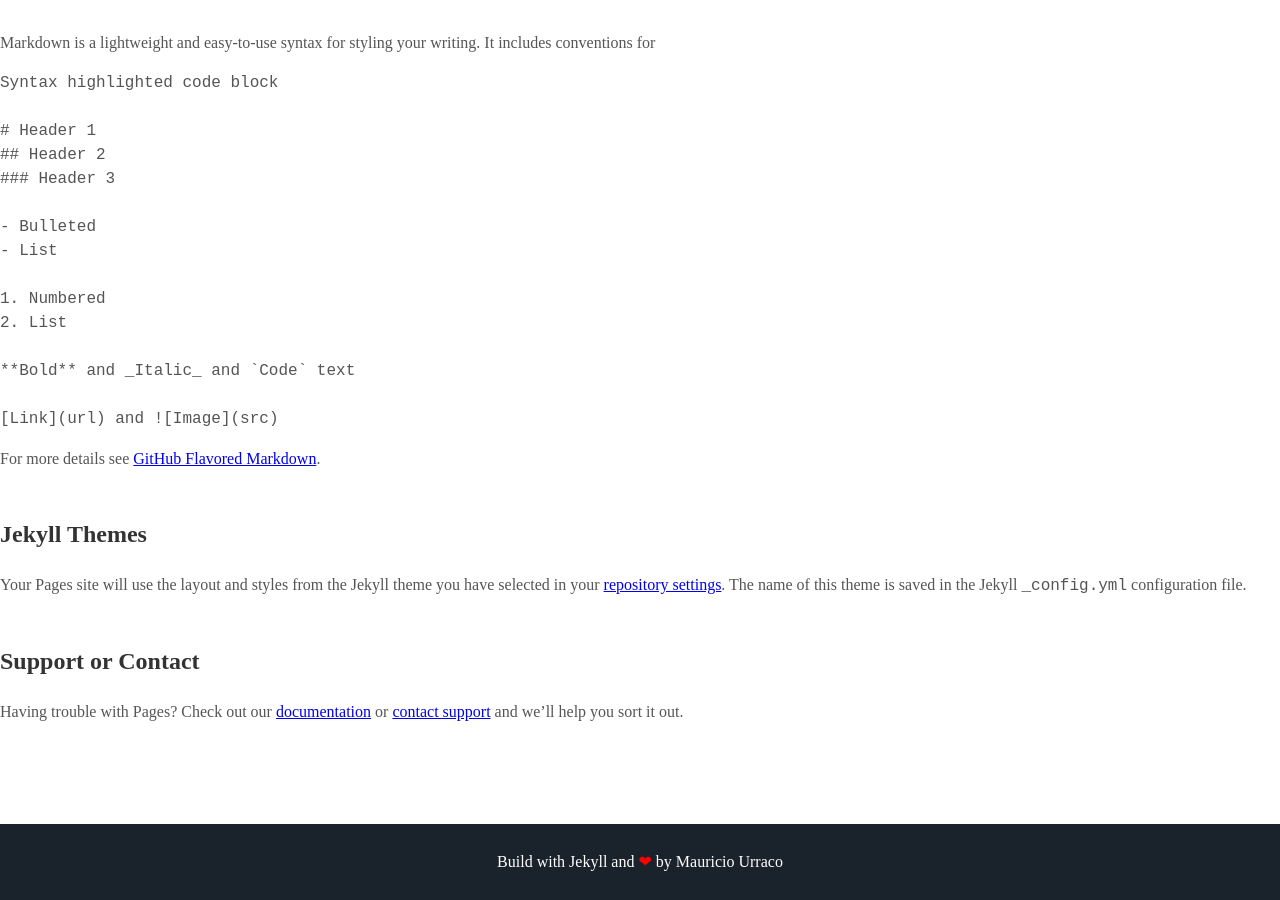
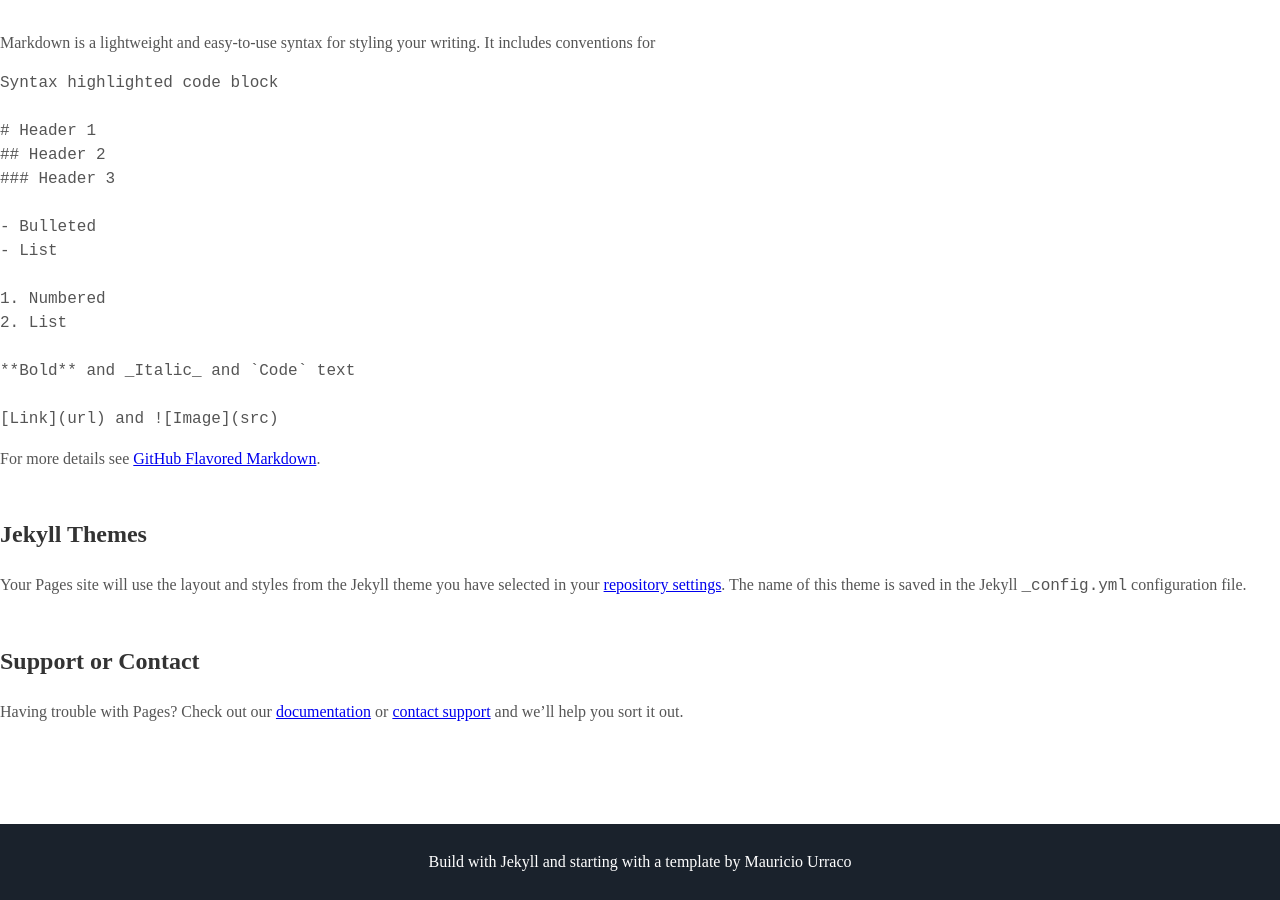
Before and after one commit to Mrewan79/mrewan79.github.io, a Jekyll site: the page built from index.md, in a window 1280 px wide and 900 px high, scrolled down 1790 px. Built offline with Jekyll 4.4.1, drawn with Linux system fonts in a browser that asks for light colours; some web fonts are replaced; our own code applies the rules of GitHub Pages for plain Markdown files.

Commit message:
Update footer.html

```diff
--- a/_includes/footer.html
+++ b/_includes/footer.html
@@ -1,6 +1,6 @@
 <footer class="footer">
     <!-- <p>&copy; {{ site.username }}</p> -->
-    <p>Build with Jekyll and <span class="love">❤</span> by <a href="https://github.com/murraco">Mauricio Urraco</a></p>
+    <p>Build with Jekyll and starting with a template by <a href="https://github.com/murraco">Mauricio Urraco</a></p>
 </footer>
 <script src="//cdn.jsdelivr.net/particles.js/2.0.0/particles.min.js"></script>
 <script src="{{ '/assets/js/sweet-scroll.min.js' | prepend: site.baseurl }}"></script>
```
